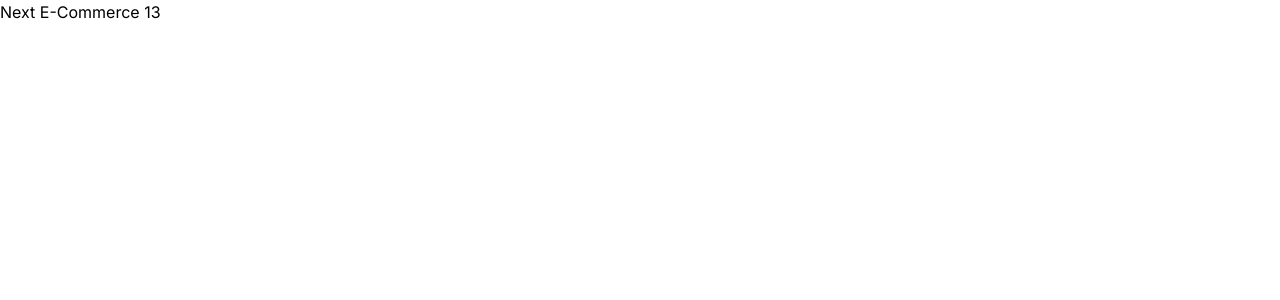
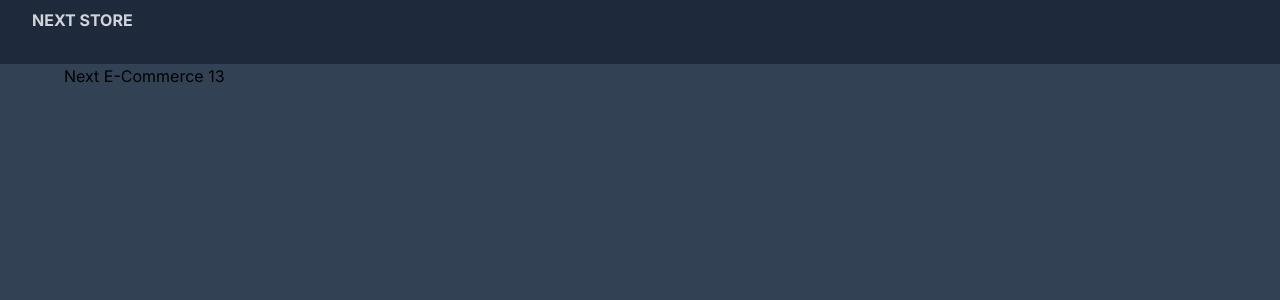
Before and after one commit to markkusMotta/next-Commerce, a Next.js app: page / in a window 1280 px wide. Shown: the top 300 px of the page. Built offline with nearby package versions, Linux system fonts and the light colour scheme.

Commit message:
Adicionando Navbar

```diff
--- /dev/null
+++ b/src/app/components/Navbar.tsx
@@ -0,0 +1,14 @@
+import Link from "next/link";
+
+function Navbar() {
+  return (
+    <nav className='fixed top-0 w-full flex items-center py-2 px-8 justify-between z-50 bg-slate-800 text-gray-300'>
+          <Link href='/'
+            className="uppercase font-bold text-md h-12 items-center">
+            Next Store
+          </Link>
+        </nav>
+  )
+}
+
+export default Navbar
--- a/src/app/layout.tsx
+++ b/src/app/layout.tsx
@@ -1,6 +1,7 @@
 import type { Metadata } from 'next'
 import { Inter } from 'next/font/google'
 import './globals.css'
+import Navbar from './components/Navbar'
 
 const inter = Inter({ subsets: ['latin'] })
 
@@ -16,7 +17,15 @@ export default function RootLayout({
 }) {
   return (
     <html lang="en">
-      <body className={inter.className}>{children}</body>
+      <body className={inter.className}>
+
+        <main className=' bg-slate-700 h-screen p-16'>
+          {children}
+        </main>
+          <Navbar />
+
+
+        </body>
     </html>
   )
 }
--- a/src/app/page.tsx
+++ b/src/app/page.tsx
@@ -3,8 +3,8 @@ import Image from 'next/image'
 
 export default function Home() {
   return (
-      <main>
+      <div>
         <h1>Next E-Commerce 13</h1>
-      </main>
+      </div>
   )
 }
```
